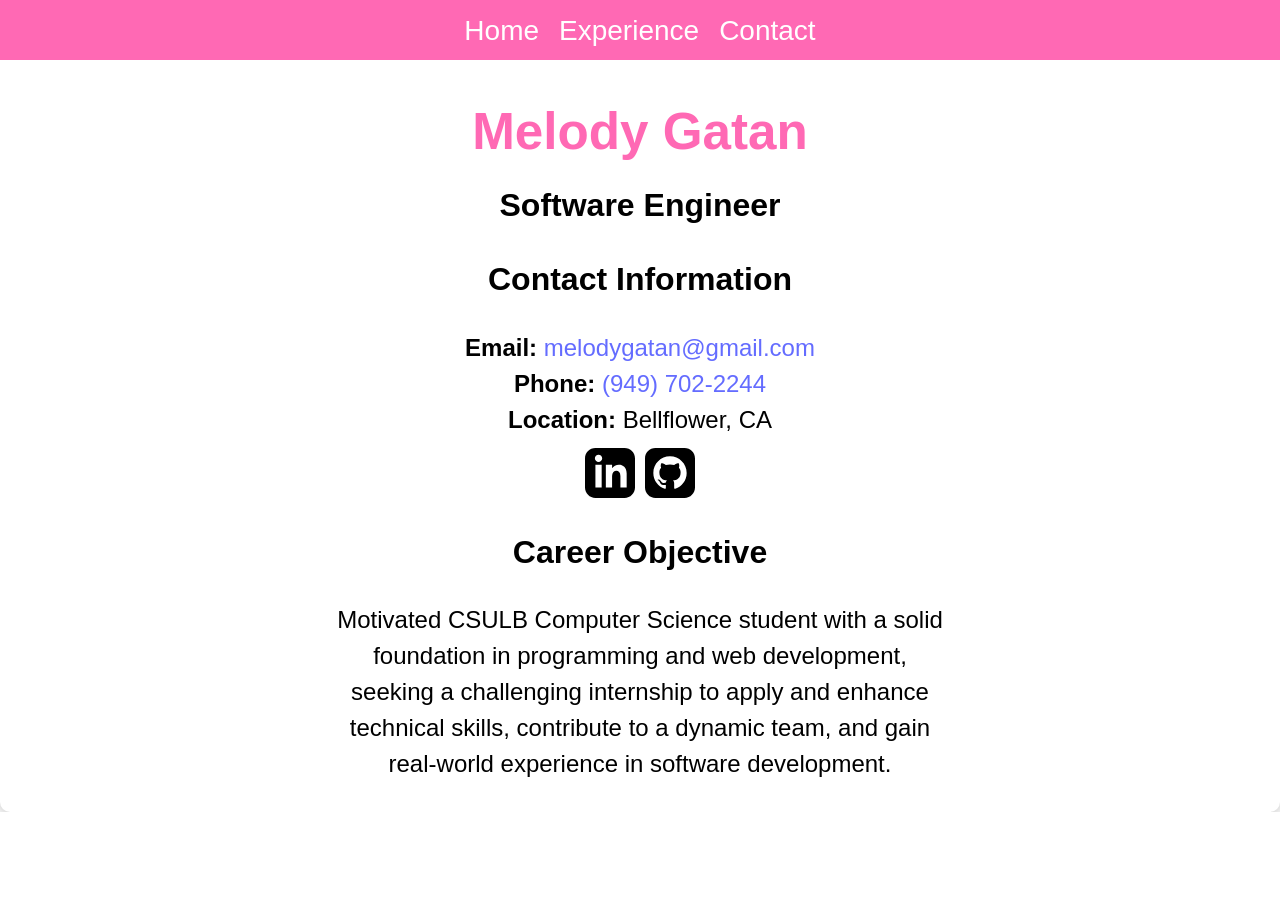
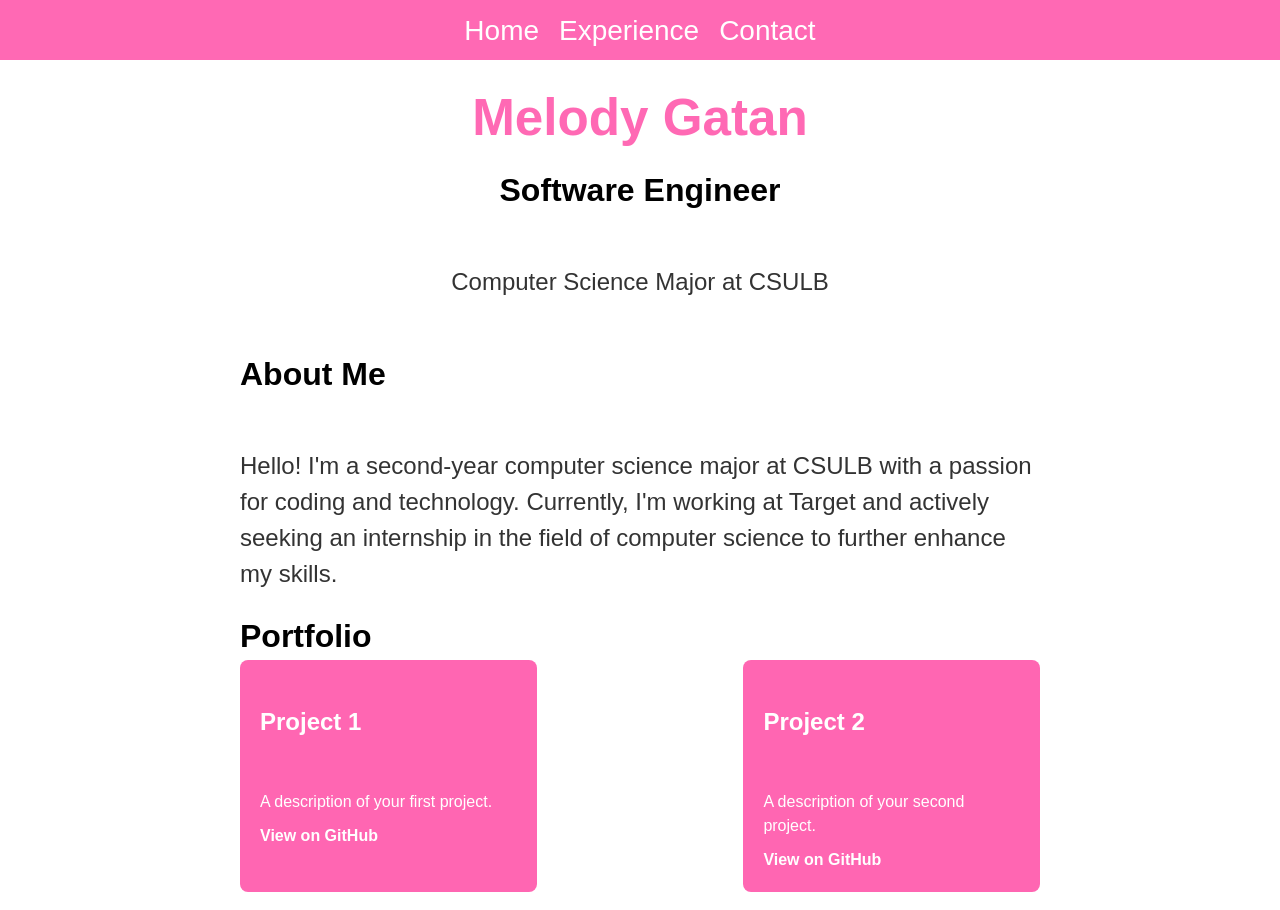
Before and after one commit to mel418/mel-portfolio-example, a React (Vite) app in the folder my-portfolio/: page / in a window 1280 px wide. Shown: the top 910 px of the page. Before the commit the page ends 812 px from the top, so only its background shows below. Built offline with nearby package versions, Linux system fonts and the light colour scheme.

Commit message:
new main page/transfer to contact page

```diff
--- a/my-portfolio/src/pages/Contact.jsx
+++ b/my-portfolio/src/pages/Contact.jsx
@@ -4,8 +4,37 @@ import Navbar from '../Navbar'; // Import the Navbar component
 export const Contact = () => {
   return (
     <div className="container">
-      <h1>Work and Study Experience</h1>
-      {/* Add your experience content here */}
+      <div className="profile">
+        <h1>Melody Gatan</h1>
+      </div>
+
+      <div className="contact">
+        <h2>Contact Information</h2>
+        <p>
+          <strong>Email:</strong> <a href="mailto:melodygatan@gmail.com" className='contact'>melodygatan@gmail.com</a><br />
+          <strong>Phone:</strong> <a href="tel:(949) 702-2244" className='contact'>(949) 702-2244</a><br />
+          <strong>Location:</strong> Bellflower, CA
+        </p>
+        <div className="social-links">
+          <a href="https://www.linkedin.com/in/melody-gatan" target="_blank" rel="noopener noreferrer">
+            <svg xmlns="http://www.w3.org/2000/svg" width="50" height="50" viewBox="0 0 24 24">
+              <path d="M19 0h-14c-2.761 0-5 2.239-5 5v14c0 2.761 2.239 5 5 5h14c2.762 0 5-2.239 5-5v-14c0-2.761-2.238-5-5-5zm-11 19h-3v-11h3v11zm-1.5-12.268c-.966 0-1.75-.79-1.75-1.764s.784-1.764 1.75-1.764 1.75.79 1.75 1.764-.783 1.764-1.75 1.764zm13.5 12.268h-3v-5.604c0-3.368-4-3.113-4 0v5.604h-3v-11h3v1.765c1.396-2.586 7-2.777 7 2.476v6.759z"/>
+            </svg>
+          </a>
+          <a href="https://github.com/mel418" target="_blank" rel="noopener noreferrer">
+            <svg xmlns="http://www.w3.org/2000/svg" width="50" height="50" viewBox="0 0 24 24">
+              <path d="M19 0h-14c-2.761 0-5 2.239-5 5v14c0 2.761 2.239 5 5 5h14c2.762 0 5-2.239 5-5v-14c0-2.761-2.238-5-5-5zm-4.466 19.59c-.405.078-.534-.171-.534-.384v-2.195c0-.747-.262-1.233-.55-1.481 1.782-.198 3.654-.875 3.654-3.947 0-.874-.312-1.588-.823-2.147.082-.202.356-1.016-.079-2.117 0 0-.671-.215-2.198.82-.64-.18-1.324-.267-2.004-.271-.68.003-1.364.091-2.003.269-1.528-1.035-2.2-.82-2.2-.82-.434 1.102-.16 1.915-.077 2.118-.512.56-.824 1.273-.824 2.147 0 3.064 1.867 3.751 3.645 3.954-.229.2-.436.552-.508 1.07-.457.204-1.614.557-2.328-.666 0 0-.423-.768-1.227-.825 0 0-.78-.01-.055.487 0 0 .525.246.889 1.17 0 0 .463 1.428 2.688.944v1.489c0 .211-.129.459-.528.385-3.18-1.057-5.472-4.056-5.472-7.59 0-4.419 3.582-8 8-8s8 3.581 8 8c0 3.533-2.289 6.531-5.466 7.59z"/>
+            </svg>
+          </a>
+        </div>
+      </div>
+
+      <div className="objective">
+        <h2>Career Objective</h2>
+        <p>
+          Motivated CSULB Computer Science student with a solid foundation in programming and web development, seeking a challenging internship to apply and enhance technical skills, contribute to a dynamic team, and gain real-world experience in software development.
+        </p>
+      </div>
     </div>
   );
 };
--- a/my-portfolio/src/pages/Main.jsx
+++ b/my-portfolio/src/pages/Main.jsx
@@ -2,42 +2,54 @@ import React from 'react';
 import '../styles/Main.css'; // Import your CSS file
 
 const Main = () => {
+  // Sample projects data, replace with your own projects
+  const projects = [
+    {
+      title: 'Project 1',
+      description: 'A description of your first project.',
+      link: 'https://github.com/yourusername/project1',
+    },
+    {
+      title: 'Project 2',
+      description: 'A description of your second project.',
+      link: 'https://github.com/yourusername/project2',
+    },
+    {
+      title: 'Project 3',
+      description: 'A description of your third project.',
+      link: 'https://github.com/yourusername/project3',
+    },
+  ];
+
   return (
-    <div className="container">
-      <div className="profile">
+    <div className="main">
+      <header>
         <h1>Melody Gatan</h1>
         <h2>Software Engineer</h2>
-      </div>
-
-      <div className="contact">
-        <h2>Contact Information</h2>
+        <p>Computer Science Major at CSULB</p>
+      </header>
+      <section className="about">
+        <h2>About Me</h2>
         <p>
-          <strong>Email:</strong> <a href="mailto:melodygatan@gmail.com" className='contact'>melodygatan@gmail.com</a><br />
-          <strong>Phone:</strong> <a href="tel:(949) 702-2244" className='contact'>(949) 702-2244</a><br />
-          <strong>Location:</strong> Bellflower, CA
+          Hello! I'm a second-year computer science major at CSULB with a passion for coding and technology. Currently, I'm working at Target and actively seeking an internship in the field of computer science to further enhance my skills.
         </p>
-        <div className="social-links">
-          <a href="https://www.linkedin.com/in/melody-gatan" target="_blank" rel="noopener noreferrer">
-            <svg xmlns="http://www.w3.org/2000/svg" width="50" height="50" viewBox="0 0 24 24">
-              <path d="M19 0h-14c-2.761 0-5 2.239-5 5v14c0 2.761 2.239 5 5 5h14c2.762 0 5-2.239 5-5v-14c0-2.761-2.238-5-5-5zm-11 19h-3v-11h3v11zm-1.5-12.268c-.966 0-1.75-.79-1.75-1.764s.784-1.764 1.75-1.764 1.75.79 1.75 1.764-.783 1.764-1.75 1.764zm13.5 12.268h-3v-5.604c0-3.368-4-3.113-4 0v5.604h-3v-11h3v1.765c1.396-2.586 7-2.777 7 2.476v6.759z"/>
-            </svg>
-          </a>
-          <a href="https://github.com/mel418" target="_blank" rel="noopener noreferrer">
-            <svg xmlns="http://www.w3.org/2000/svg" width="50" height="50" viewBox="0 0 24 24">
-              <path d="M19 0h-14c-2.761 0-5 2.239-5 5v14c0 2.761 2.239 5 5 5h14c2.762 0 5-2.239 5-5v-14c0-2.761-2.238-5-5-5zm-4.466 19.59c-.405.078-.534-.171-.534-.384v-2.195c0-.747-.262-1.233-.55-1.481 1.782-.198 3.654-.875 3.654-3.947 0-.874-.312-1.588-.823-2.147.082-.202.356-1.016-.079-2.117 0 0-.671-.215-2.198.82-.64-.18-1.324-.267-2.004-.271-.68.003-1.364.091-2.003.269-1.528-1.035-2.2-.82-2.2-.82-.434 1.102-.16 1.915-.077 2.118-.512.56-.824 1.273-.824 2.147 0 3.064 1.867 3.751 3.645 3.954-.229.2-.436.552-.508 1.07-.457.204-1.614.557-2.328-.666 0 0-.423-.768-1.227-.825 0 0-.78-.01-.055.487 0 0 .525.246.889 1.17 0 0 .463 1.428 2.688.944v1.489c0 .211-.129.459-.528.385-3.18-1.057-5.472-4.056-5.472-7.59 0-4.419 3.582-8 8-8s8 3.581 8 8c0 3.533-2.289 6.531-5.466 7.59z"/>
-            </svg>
-          </a>
+      </section>
+      <section className="portfolio">
+        <h2>Portfolio</h2>
+        <div className="project-list">
+          {projects.map((project, index) => (
+            <div className="project" key={index}>
+              <h3>{project.title}</h3>
+              <p>{project.description}</p>
+              <a href={project.link} target="_blank" rel="noopener noreferrer">
+                View on GitHub
+              </a>
+            </div>
+          ))}
         </div>
-      </div>
-
-      <div className="objective">
-        <h2>Career Objective</h2>
-        <p>
-          Motivated CSULB Computer Science student with a solid foundation in programming and web development, seeking a challenging internship to apply and enhance technical skills, contribute to a dynamic team, and gain real-world experience in software development.
-        </p>
-      </div>
+      </section>
     </div>
   );
-};
+}
 
 export default Main;
--- a/my-portfolio/src/styles/Contact.css
+++ b/my-portfolio/src/styles/Contact.css
@@ -0,0 +1,42 @@
+/* src/styles/Main.css */
+.container {
+    text-align: center;
+    background-color: #ffffff; /* White background */
+    padding: 20px;
+    border-radius: 10px;
+    box-shadow: 0 0 10px rgba(0, 0, 0, 0.2);
+    max-width: 600px;
+    margin: 0 auto;
+    /* margin-top: 50px; */
+  }
+
+  h1 {
+    color: #ff69b4; /* My Melody Pink */
+    font-size: 32px;
+    margin-bottom: 10px;
+  }
+
+  h2 {
+    font-size: 40px;
+  }
+
+  p {
+    font-size: 24px;
+    margin-bottom: 10px;
+    color: #000; /* Black color */
+  }
+
+  .contact a {
+    font-size: 24px;
+  }
+
+  /* Add margin to social links for spacing */
+  .social-links a:not(:last-child) {
+    margin-right: 10px; /* Adjust the margin as needed */
+  }
+
+  .objective {
+    width: 50%; /* Set the width to the desired value */
+    margin: 0 auto; /* This centers the div horizontally */
+    text-align: center; /* This centers the text inside the div horizontally */
+  }
--- a/my-portfolio/src/styles/Main.css
+++ b/my-portfolio/src/styles/Main.css
@@ -1,42 +1,75 @@
-/* src/styles/Main.css */
-.container {
+/* Reset some default styles */
+body, h1, h2, p, a {
+  margin: 0;
+  padding: 0;
+  margin-top: 50px;
+}
+
+body {
+  font-family: 'Arial', sans-serif;
+  background-color: #fff;
+  color: #333;
+}
+
+.main {
+  max-width: 800px;
+  margin: 0 auto;
+  padding: 20px;
+}
+
+header {
   text-align: center;
-  background-color: #ffffff; /* White background */
-  padding: 20px;
-  border-radius: 10px;
-  box-shadow: 0 0 10px rgba(0, 0, 0, 0.2);
-  max-width: 600px;
-  margin: 0 auto;
-  /* margin-top: 50px; */
+  padding: 20px 0;
 }
 
 h1 {
-  color: #ff69b4; /* My Melody Pink */
-  font-size: 32px;
-  margin-bottom: 10px;
-}
-
-h2 {
-  font-size: 40px;
+  font-size: 2.5rem;
+  color: #ff66b2; /* Pink color */
 }
 
 p {
-  font-size: 24px;
-  margin-bottom: 10px;
-  color: #000; /* Black color */
+  font-size: 1.2rem;
 }
 
-.contact a {
-  font-size: 24px;
+.about {
+  margin-top: 20px;
 }
 
-/* Add margin to social links for spacing */
-.social-links a:not(:last-child) {
-  margin-right: 10px; /* Adjust the margin as needed */
+.portfolio {
+  margin-top: 20px;
 }
 
-.objective {
-  width: 50%; /* Set the width to the desired value */
-  margin: 0 auto; /* This centers the div horizontally */
-  text-align: center; /* This centers the text inside the div horizontally */
+.project-list {
+  display: flex;
+  flex-wrap: wrap;
+  justify-content: space-between;
 }
+
+.project {
+  width: calc(33.33% - 10px);
+  background-color: #ff66b2; /* Pink color */
+  border-radius: 8px;
+  padding: 20px;
+  margin-bottom: 20px;
+  color: #fff;
+}
+
+.project h3 {
+  font-size: 1.5rem;
+}
+
+.project p {
+  font-size: 1rem;
+}
+
+.project a {
+  display: block;
+  margin-top: 10px;
+  color: #fff;
+  text-decoration: none;
+  font-weight: bold;
+}
+
+.project a:hover {
+  text-decoration: underline;
+}
```
